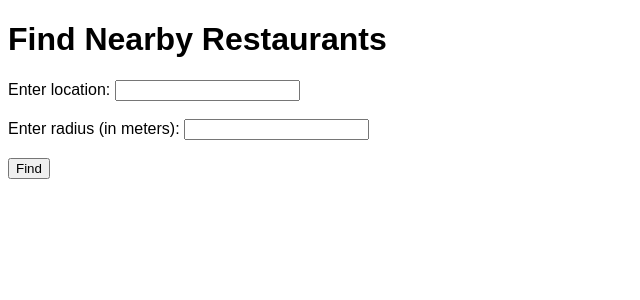
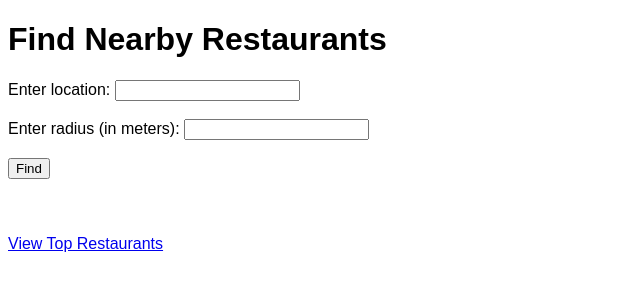
Before and after one commit to skalyan11/RestaurantAPI, a Flask app: page / in a window 1280 px wide. Shown: the top 300 px of the page, without its empty margins (0-640 px from the left). Run offline with Flask 3, Linux system fonts and the light colour scheme.

Commit message:
Update index.html

```diff
--- a/templates/index.html
+++ b/templates/index.html
@@ -111,5 +111,7 @@
             });
         }
     </script>
+    <br><br>
+    <a href="/top_restaurants">View Top Restaurants</a>
 </body>
 </html>
```
